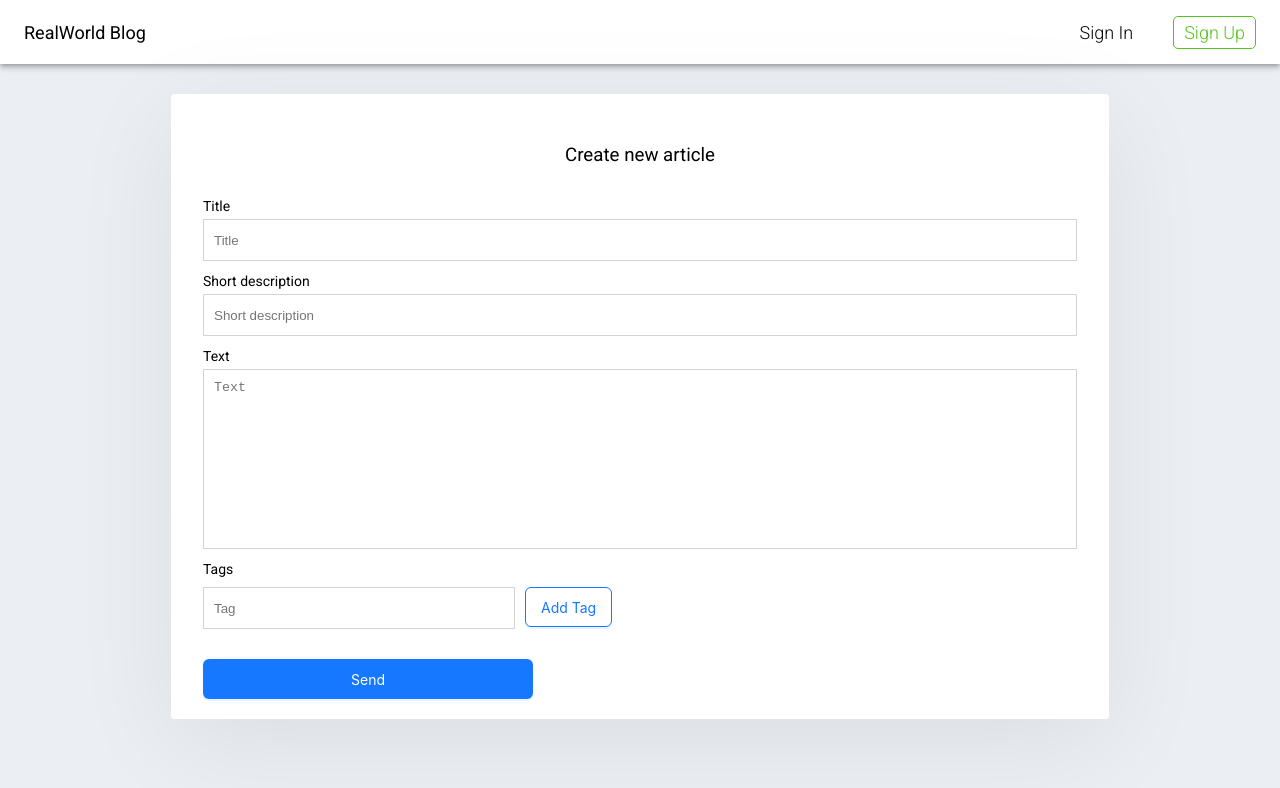
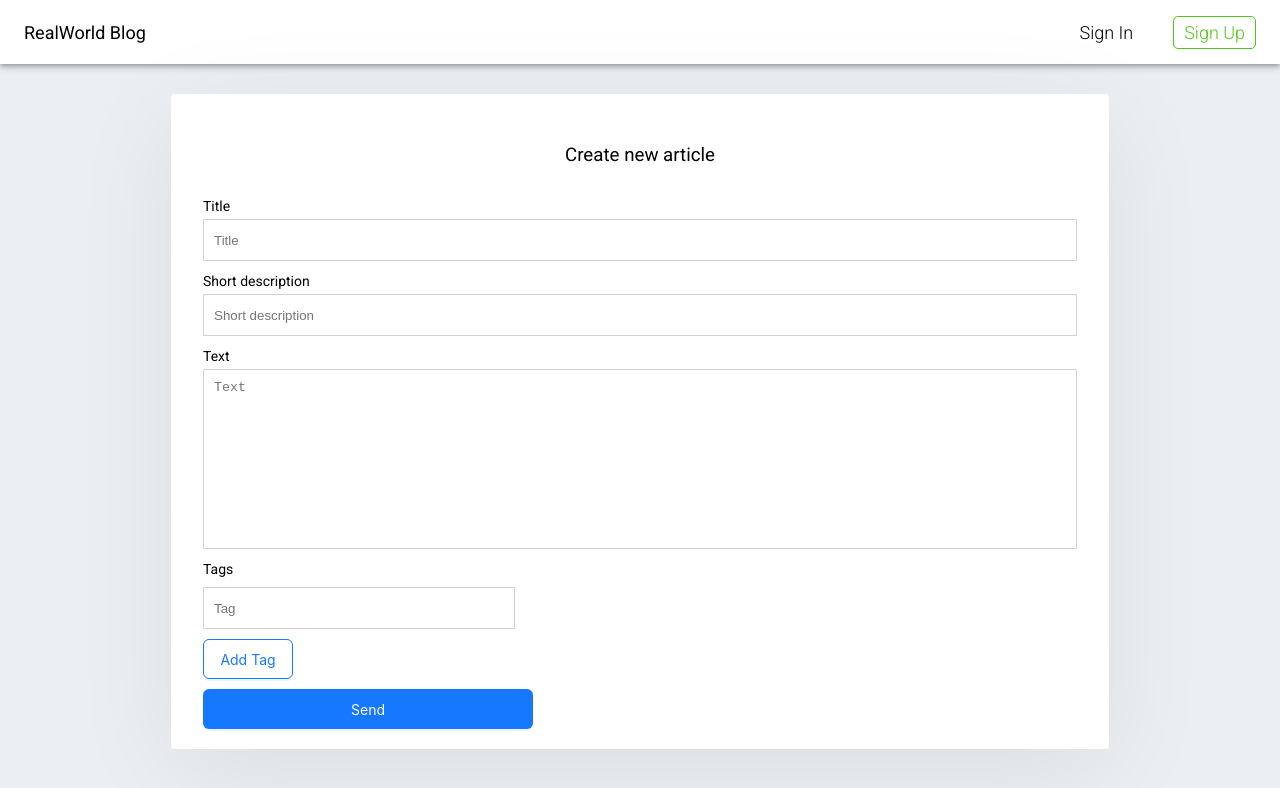
Before and after one commit to rUmbetov/realWorldBlog, a React (Vite) app: page /add-post in a window 1280 px wide. Shown: the top 788 px of the page. Built offline with nearby package versions, Linux system fonts and the light colour scheme.

Commit message:
changed adding tags

```diff
--- a/src/pages/FormPage/EditProfile/EditProfileForm.jsx
+++ b/src/pages/FormPage/EditProfile/EditProfileForm.jsx
@@ -79,7 +79,17 @@ const EditProfileForm = () => {
       </label>
       <label className={styles.userLabel}>
         Avatar image (url)
-        <input className={styles.userInput} placeholder="Avatar image (url)" {...register('image', {})} />
+        <input
+          className={styles.userInput}
+          placeholder="Avatar image (url)"
+          {...register('image', {
+            pattern: {
+              value: /^(https?:\/\/[^\s/$.?#].[^\s]*)$/,
+              message: 'Введите корректный URL',
+            },
+          })}
+        />
+        {errors.image && <ValidError message={errors.image.message} />}
       </label>
       <Button htmlType="submit" type="primary" className={styles.userButton} style={{ marginBottom: '50px' }}>
         Save
--- a/src/pages/PostPage/PostForm.jsx
+++ b/src/pages/PostPage/PostForm.jsx
@@ -70,13 +70,11 @@ const CreatePostForm = ({ tags, register, handleSubmit, handleSend, errors, setT
                 Delete
               </Button>
             )}
-            {index === tags.length - 1 && (
-              <Button type="primary" onClick={handleAddTag} className={styles.addTagButton}>
-                Add Tag
-              </Button>
-            )}
           </div>
         ))}
+        <Button type="primary" onClick={handleAddTag} className={styles.addTagButton}>
+          Add Tag
+        </Button>
       </label>
 
       <Button type="primary" htmlType="submit" className={styles.createButton}>
--- a/src/pages/PostPage/_form.module.scss
+++ b/src/pages/PostPage/_form.module.scss
@@ -47,12 +47,14 @@
         }
         .addTagButton{
             height: 40px;
-            margin-left: 10px;
+            margin-top: 10px;
+            margin-bottom: 10px;
             padding-left: 15px;
             padding-right: 15px;
-            color:#1677ff;
+            color: #1677ff;
             background: transparent;
             border: 1px solid #1677ff;
+            width: 90px;
         }
     }
     .createButton{
```
